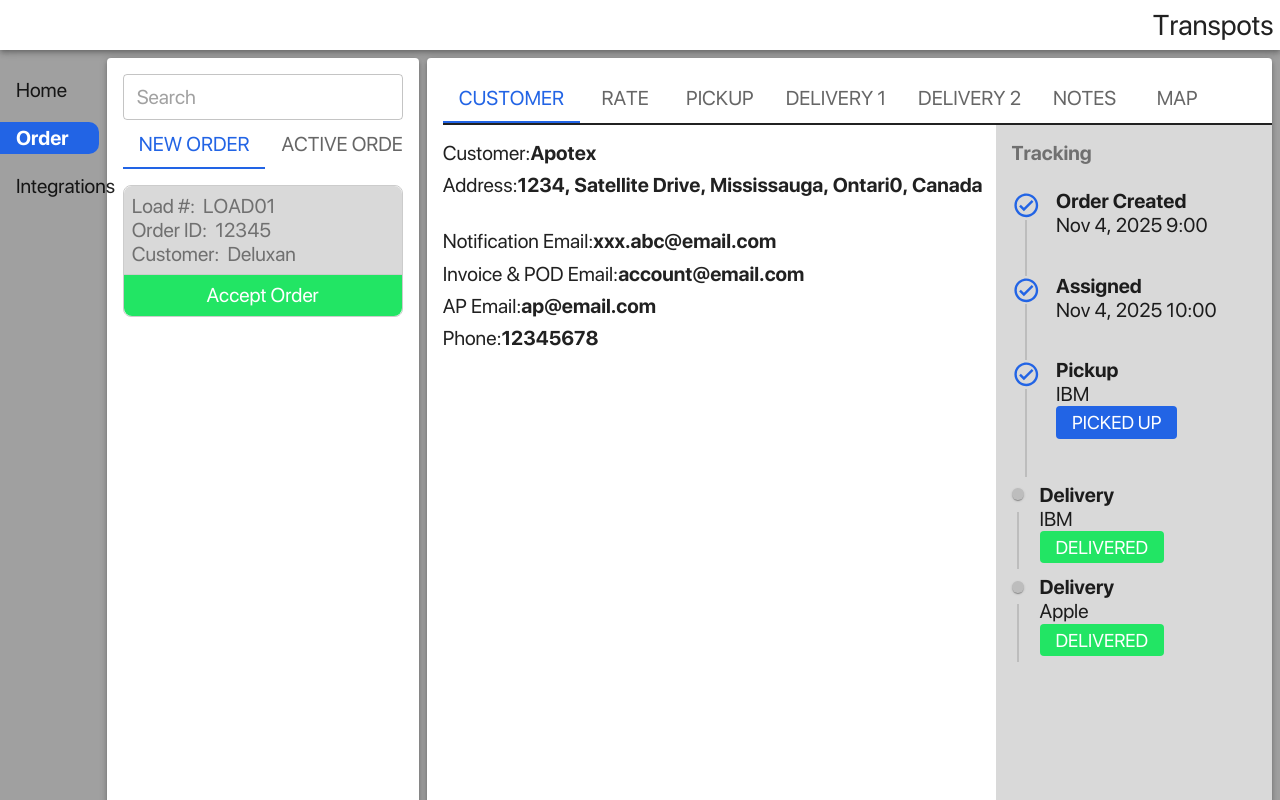
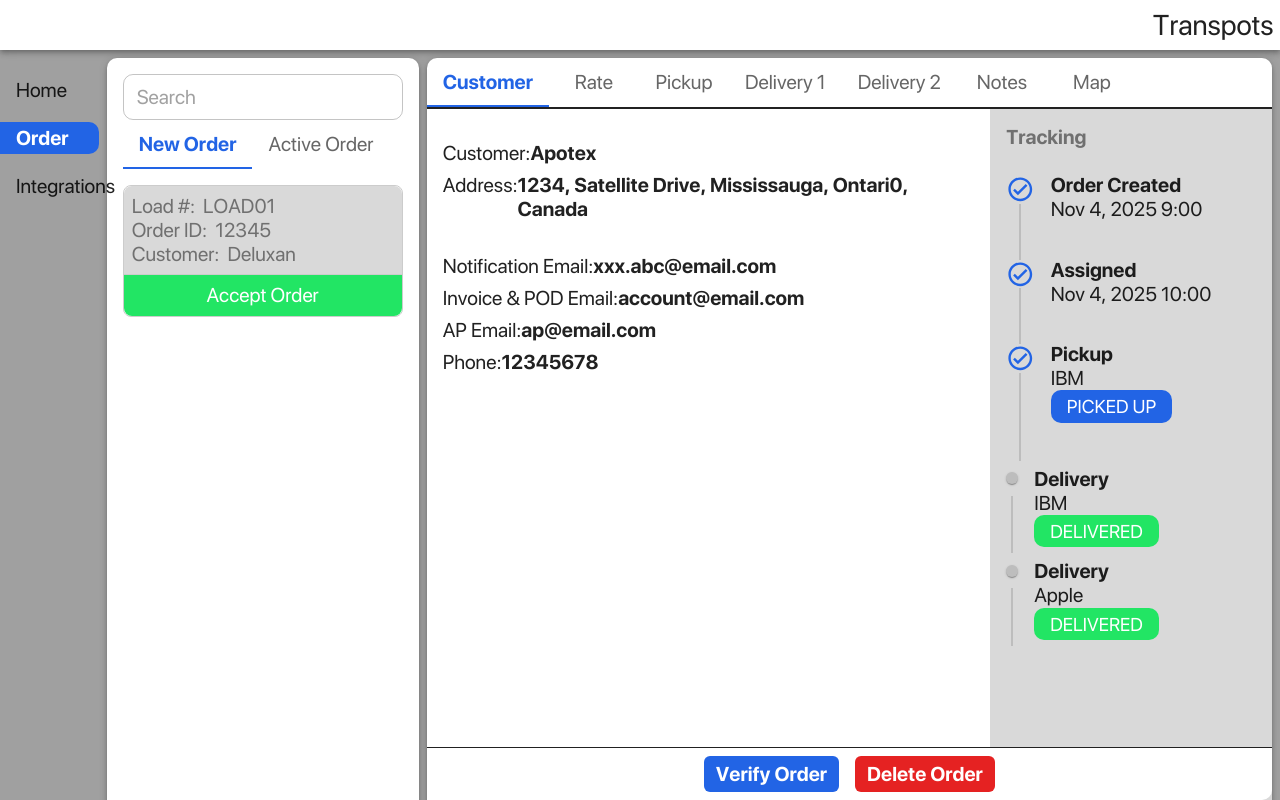
Before and after one commit to deluxanMD/transpots, a React (Create React App) app: page /order in a window 1280 px wide. Shown: the top 800 px of the page. Built offline with nearby package versions, Linux system fonts and the light colour scheme.

Commit message:
Fix tabs padding, font weight

```diff
--- a/src/App.css
+++ b/src/App.css
@@ -15,7 +15,7 @@
 
 .App-header {
   background-color: #282c34;
-  min-height: 100vh;
+  /* min-height: 100vh; */
   display: flex;
   flex-direction: column;
   align-items: center;
--- a/src/components/basic-tabs/basic-tabs.component.tsx
+++ b/src/components/basic-tabs/basic-tabs.component.tsx
@@ -17,10 +17,23 @@
           value={value}
           onChange={handleChange}
           variant="scrollable"
-          scrollButtons="auto"
+          sx={{
+            '& .MuiTabs-scrollButtons': {
+              display: 'none',
+            },
+            '& .Mui-selected': {
+              fontWeight: 700,
+            },
+          }}
         >
           {tabs.map((tab) => (
-            <MuiTab key={tab.label} label={tab.label} />
+            <MuiTab
+              key={tab.label}
+              label={tab.label}
+              sx={{
+                textTransform: 'capitalize',
+              }}
+            />
           ))}
         </Tabs>
       </Box>
--- a/src/components/order-tracking/order-tracking.component.tsx
+++ b/src/components/order-tracking/order-tracking.component.tsx
@@ -6,6 +6,8 @@
   return (
     <Timeline
       sx={{
+        minHeight: 'calc(100vh - 130px)',
+        overflow: 'hidden',
         [`& .${timelineItemClasses.root}:before`]: {
           flex: 0,
           padding: 0,
--- a/src/index.css
+++ b/src/index.css
@@ -6,7 +6,7 @@
   -moz-osx-font-smoothing: grayscale;
   /* overflow: hidden; */
   background-color: #a0a0a0 !important;
-  min-height: 100vh;
+  /* min-height: 100vh !important; */
 }
 
 code {
--- a/src/layouts/main-layout/main-layout.tsx
+++ b/src/layouts/main-layout/main-layout.tsx
@@ -7,7 +7,14 @@
   return (
     <>
       <Topbar />
-      <Container container spacing={1} py={1} pr={1}>
+      <Container
+        container
+        spacing={1}
+        py={1}
+        pr={1}
+        pl={{ xs: 1, lg: 0 }}
+        style={{ display: 'flex', flexDirection: 'row', minHeight: '100vh' }}
+      >
         <FirstColumn size={1} sx={{ display: { xs: 'none', lg: 'block' } }}>
           <Sidebar />
         </FirstColumn>
--- /dev/null
+++ b/src/layouts/two-column-layout/two-column-layout.tsx
@@ -0,0 +1,31 @@
+import { Grid2, Paper } from '@mui/material'
+import React from 'react'
+
+const TwoColumnLayout = ({ children }: { children: React.ReactNode }) => {
+  const childrenArray = React.Children.toArray(children)
+
+  return (
+    <>
+      <Grid2
+        size={{ sm: 4, lg: 3 }}
+        sx={{ display: { xs: 'none', sm: 'block' } }}
+      >
+        <Paper elevation={4} sx={{ p: 2, minHeight: '100%' }}>
+          {childrenArray[0]}
+        </Paper>
+      </Grid2>
+      <Grid2 size={8} sx={{ display: { xs: 'none', sm: 'block' } }}>
+        <Paper elevation={4} sx={{ minHeight: '100%' }}>
+          {childrenArray[1]}
+        </Paper>
+      </Grid2>
+      <Grid2 size={12} sx={{ display: { xs: 'block', sm: 'none' } }}>
+        <Paper elevation={4} sx={{ p: 2, minHeight: '100%' }}>
+          {childrenArray[2]}
+        </Paper>
+      </Grid2>
+    </>
+  )
+}
+
+export default TwoColumnLayout
--- a/src/pages/order/mobile-order-selection/mobile-order-selection.component.tsx
+++ b/src/pages/order/mobile-order-selection/mobile-order-selection.component.tsx
@@ -9,7 +9,7 @@
   const value = useContext(OrderPageContext)
 
   return (
-    <Box sx={{ height: '100vh', position: 'relative' }}>
+    <Box sx={{ position: 'relative' }}>
       {value?.order?.status === 'New' ? (
         <OrderSelection />
       ) : (
@@ -20,7 +20,7 @@
           <Stack
             direction="row"
             spacing={1}
-            sx={{ cursor: 'pointer' }}
+            sx={{ cursor: 'pointer', alignItems: 'center' }}
             onClick={() =>
               value?.handleSelectOrder({
                 orderId: '',
--- a/src/pages/order/order-details/order-details.component.tsx
+++ b/src/pages/order/order-details/order-details.component.tsx
@@ -1,4 +1,4 @@
-import { Button, Divider, Grid2, Paper, Stack, Typography } from '@mui/material'
+import { Button, Divider, Grid2, Stack, Typography } from '@mui/material'
 import React from 'react'
 import BasicTabs from '../../../components/basic-tabs/basic-tabs.component'
 import { orderDetailsTabs } from './order-details.constant'
@@ -14,7 +14,8 @@
   }
 
   return (
-    <Paper elevation={4} sx={{ pt: 2, pl: 2, height: '100%' }}>
+    <>
+      <div style={{ minHeight: '100vh' }}>
         <BasicTabs
           tabs={orderDetailsTabs}
           value={tabsValue}
@@ -22,7 +23,7 @@
         >
           <Divider sx={{ border: 0.6 }} />
           <Grid2 container>
-          <Grid2 size={{ xs: 6, sm: 7, md: 8 }}>
+            <Grid2 size={{ xs: 6, sm: 7, md: 8 }} p={2}>
               <TabPanel value={tabsValue} index={0}>
                 <OrderDetailsCustomer />
               </TabPanel>
@@ -31,7 +32,6 @@
               size={{ xs: 6, sm: 5, md: 4 }}
               sx={{
                 bgcolor: 'secondary.light',
-              height: '100vh',
                 overflow: 'hidden',
               }}
             >
@@ -47,22 +47,49 @@
             </Grid2>
           </Grid2>
         </BasicTabs>
+      </div>
       <Stack
         direction="row"
         justifyContent="center"
         spacing={2}
-        my={1}
         p={1}
         borderTop={0.6}
+        sx={{
+          position: 'sticky',
+          bottom: 0,
+          backgroundColor: 'Background',
+          borderBottomLeftRadius: 10,
+          borderBottomRightRadius: 10,
+        }}
       >
-        <Button sx={{ bgcolor: 'primary.main', color: '#fff' }}>
+        <Button
+          sx={{
+            bgcolor: 'primary.main',
+            color: '#fff',
+            borderRadius: '6px',
+            textTransform: 'capitalize',
+            fontWeight: 700,
+            paddingX: '12px',
+            paddingY: '6px',
+          }}
+        >
           Verify Order
         </Button>
-        <Button sx={{ bgcolor: 'error.main', color: '#fff' }}>
+        <Button
+          sx={{
+            bgcolor: 'error.main',
+            color: '#fff',
+            borderRadius: '6px',
+            textTransform: 'capitalize',
+            fontWeight: 700,
+            paddingX: '12px',
+            paddingY: '6px',
+          }}
+        >
           Delete Order
         </Button>
       </Stack>
-    </Paper>
+    </>
   )
 }
 
--- a/src/pages/order/order-page.tsx
+++ b/src/pages/order/order-page.tsx
@@ -1,10 +1,10 @@
 import OrderSelection from './order-selection/order-selection.component'
 import OrderDetails from './order-details/order-details.component'
-import { Grid2 } from '@mui/material'
 import MobileOrderSelection from './mobile-order-selection/mobile-order-selection.component'
 import OrderPageProvider from './order-page.provider'
 import { useState } from 'react'
 import { Order } from './order-selection/order-selection.constant'
+import TwoColumnLayout from '../../layouts/two-column-layout/two-column-layout'
 
 const OrderPage = () => {
   const [selectedOrder, setSelectedOrder] = useState<Order>({
@@ -20,18 +20,11 @@
 
   return (
     <OrderPageProvider value={{ order: selectedOrder, handleSelectOrder }}>
-      <Grid2
-        size={{ sm: 4, lg: 3 }}
-        sx={{ display: { xs: 'none', sm: 'block' } }}
-      >
+      <TwoColumnLayout>
         <OrderSelection />
-      </Grid2>
-      <Grid2 size={8} sx={{ display: { xs: 'none', sm: 'block' } }}>
         <OrderDetails />
-      </Grid2>
-      <Grid2 size={12} sx={{ display: { xs: 'block', sm: 'none' } }}>
         <MobileOrderSelection />
-      </Grid2>
+      </TwoColumnLayout>
     </OrderPageProvider>
   )
 }
--- a/src/pages/order/order-selection/order-selection.component.tsx
+++ b/src/pages/order/order-selection/order-selection.component.tsx
@@ -1,4 +1,4 @@
-import { Paper, TextField } from '@mui/material'
+import { TextField } from '@mui/material'
 import BasicTabs from '../../../components/basic-tabs/basic-tabs.component'
 import { activeOrders, newOrders, tabs } from './order-selection.constant'
 import OrderCardList from '../../../components/order-card-list/order-card-list.component'
@@ -13,7 +13,7 @@
   }
 
   return (
-    <Paper elevation={4} sx={{ height: '100%', p: 2 }}>
+    <>
       <TextField
         type="text"
         placeholder="Search"
@@ -29,7 +29,7 @@
           <OrderCardList orders={activeOrders} />
         </TabPanel>
       </BasicTabs>
-    </Paper>
+    </>
   )
 }
 
--- a/src/utils/theme.tsx
+++ b/src/utils/theme.tsx
@@ -15,6 +15,9 @@
     error: {
       main: '#E52222',
     },
+  },
+  shape: {
+    borderRadius: 10,
   },
   typography: {
     fontFamily: ['"SF Pro Display"'].join(','),
```
Lines whose indentation alone changed are shown as unchanged.
